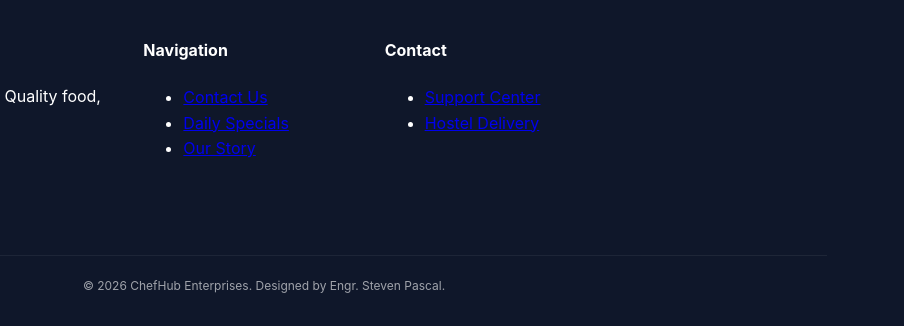
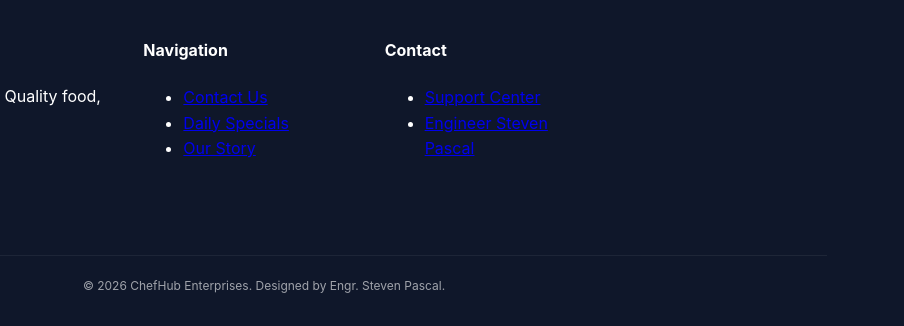
Before and after one commit to steven-pascal/chefhub, a website: page index.html in a window 1280 px wide. Shown: the part 3893-4219 px from the top of the page, 376-1280 px from the left. Drawn offline with Linux system fonts and the light colour scheme.

Commit message:
Update index.html

```diff
--- a/index.html
+++ b/index.html
@@ -271,7 +271,7 @@
                 <h4>Contact</h4>
                 <ul>
                     <li><a href="./contact.html">Support Center</a></li>
-                    <li><a href="#menu">Hostel Delivery</a></li>
+                    <li><a href="https://steven-pascal.github.io/pascal-portifolio/">Engineer Steven Pascal</a></li>
                 </ul>
             </div>
         </div>
```
